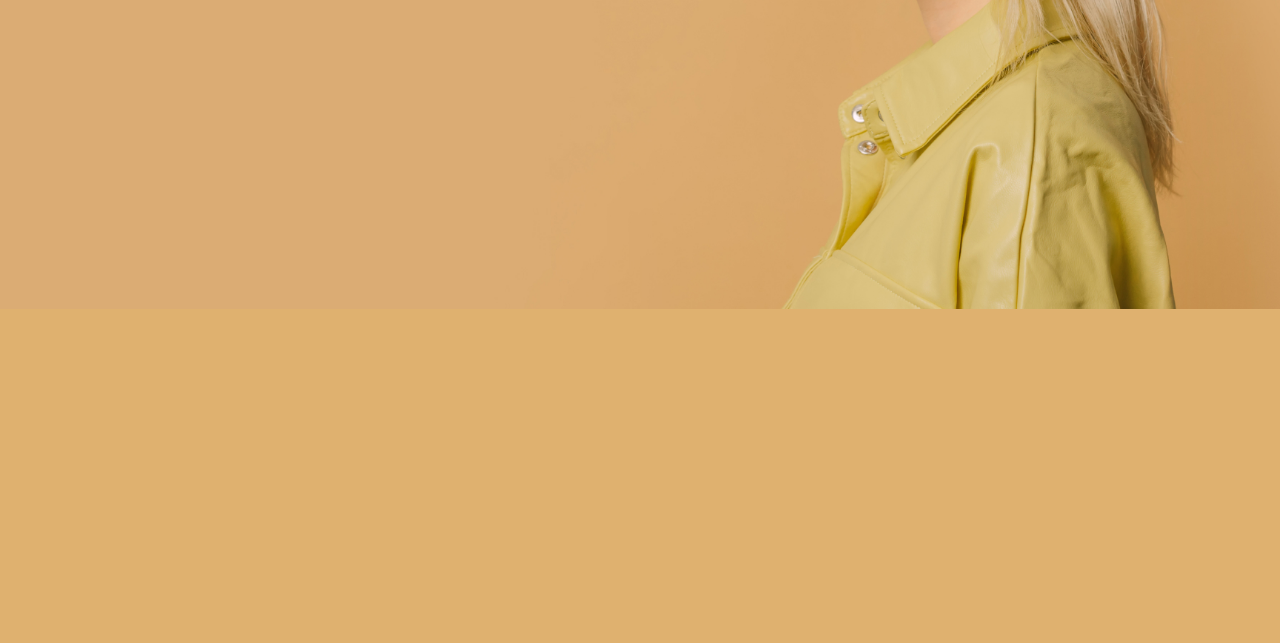
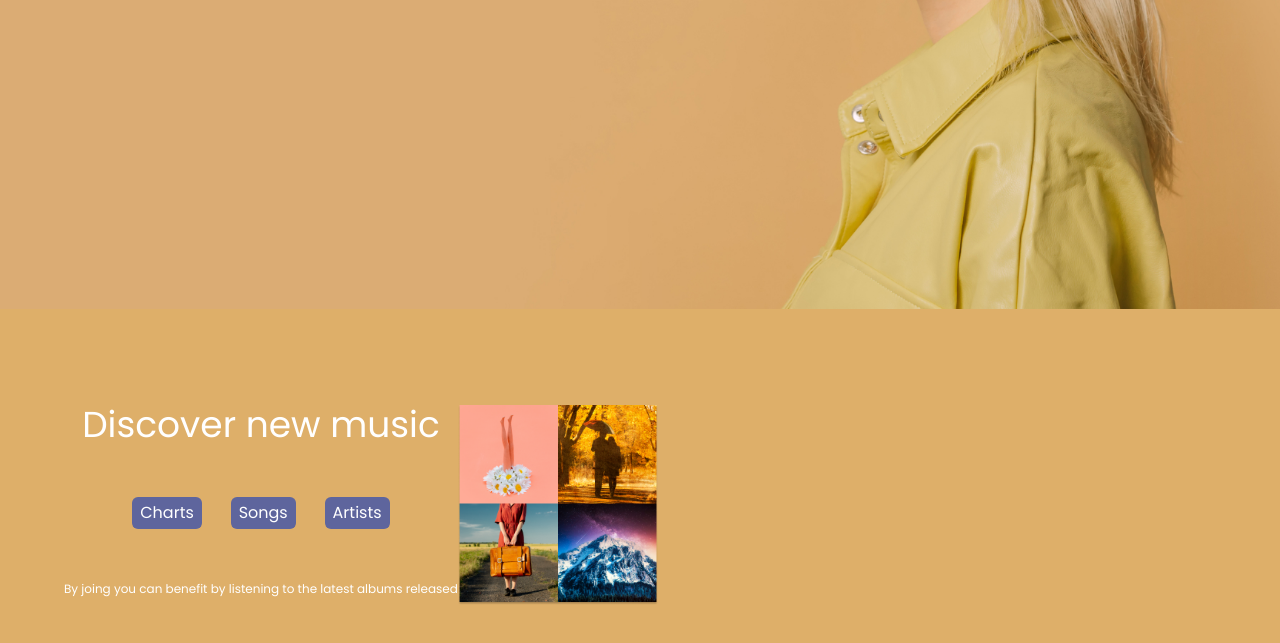
Before and after one commit to Mohammed-Thasleem/music-site, a website: page index.html in a window 1280 px wide. Shown: the part 491-1134 px from the top of the page. Before the commit the page ends 800 px from the top, so only its background shows below. Drawn offline with nearby package versions, Linux system fonts and the light colour scheme.

Commit message:
discover section completed

```diff
--- a/index.html
+++ b/index.html
@@ -62,7 +62,26 @@
         </button>
       </div>
     </section>
-    <section class="discover"></section>
+    <section class="discover px-16 py-24 h-screen flex" id="discover">
+      <div class="h-48 flex flex-col justify-between items-center">
+        <p class="text-white text-4xl">Discover new music</p>
+        <div class="w-4/5 flex justify-evenly">
+          <button class="btn px-2 py-1 rounded-md">
+            <a href="" class="text-white">Charts</a>
+          </button>
+          <button class="btn px-2 py-1 rounded-md">
+            <a href="" class="text-white">Songs</a>
+          </button>
+          <button class="btn px-2 py-1 rounded-md">
+            <a href="" class="text-white">Artists</a>
+          </button>
+        </div>
+        <p class="text-white text-xs text-center">
+          By joing you can benefit by listening to the latest albums released
+        </p>
+      </div>
+      <img src="img/Music titles.png" alt="Discover" />
+    </section>
     <section class="join"></section>
   </body>
 </html>
--- a/main.css
+++ b/main.css
@@ -8,7 +8,7 @@
 html,
 body {
   font-family: "Poppins", sans-serif;
-  background-color: #dfb06dfa;
+  background-color: #deaf69;
 }
 
 .navigation {
@@ -18,6 +18,10 @@ body {
 .navigation .flex ul li a,
 .navigation .flex p {
   color: #dbac74;
+}
+
+.navigation .flex ul li a:hover {
+  color: #83581cfa;
 }
 
 .main {
@@ -35,3 +39,8 @@ body {
 .btn:hover {
   background-color: #333b78;
 }
+
+.discover img {
+  height: 200px;
+  width: 200px;
+}
```
Also changed, not shown: img/Logo.svg (deleted).
